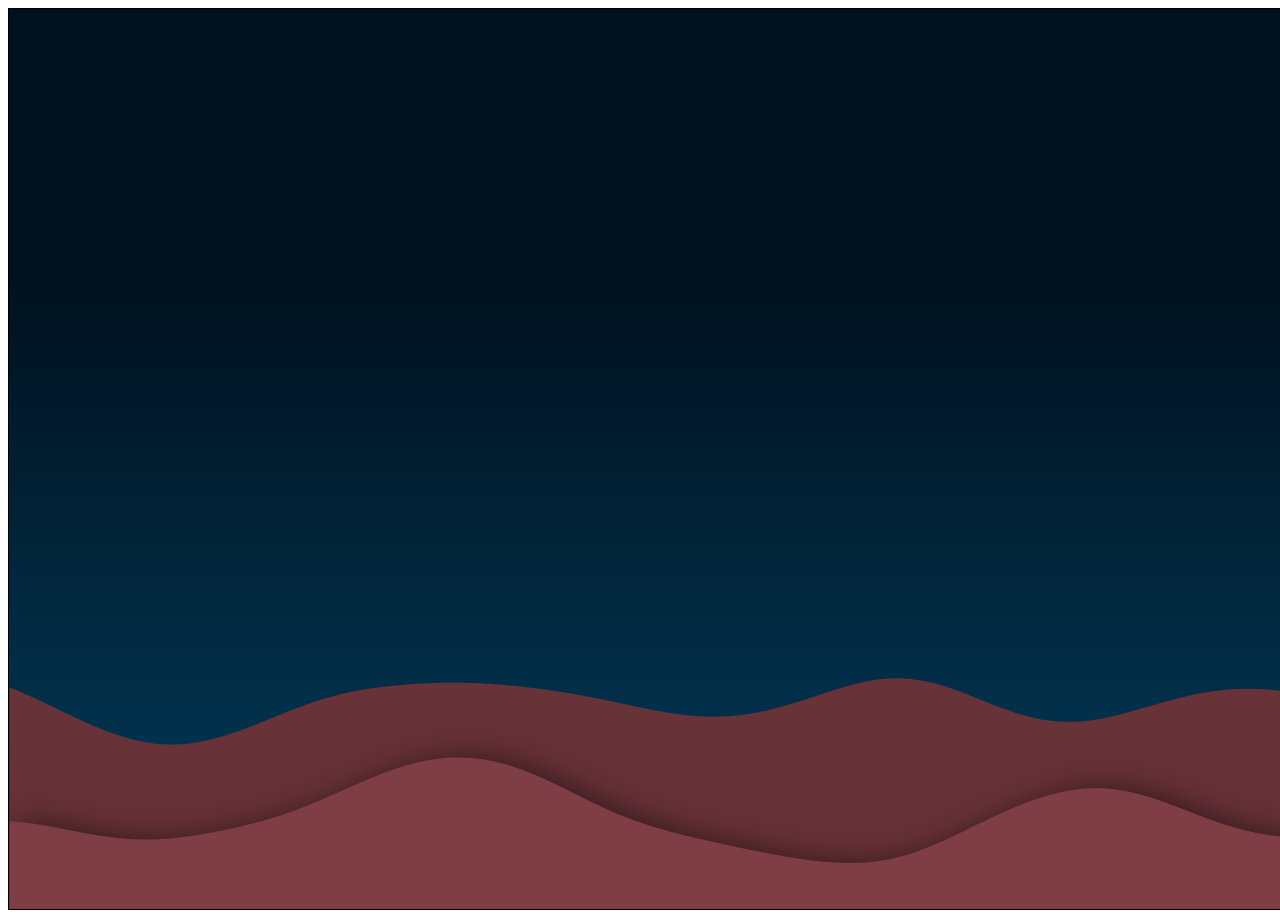
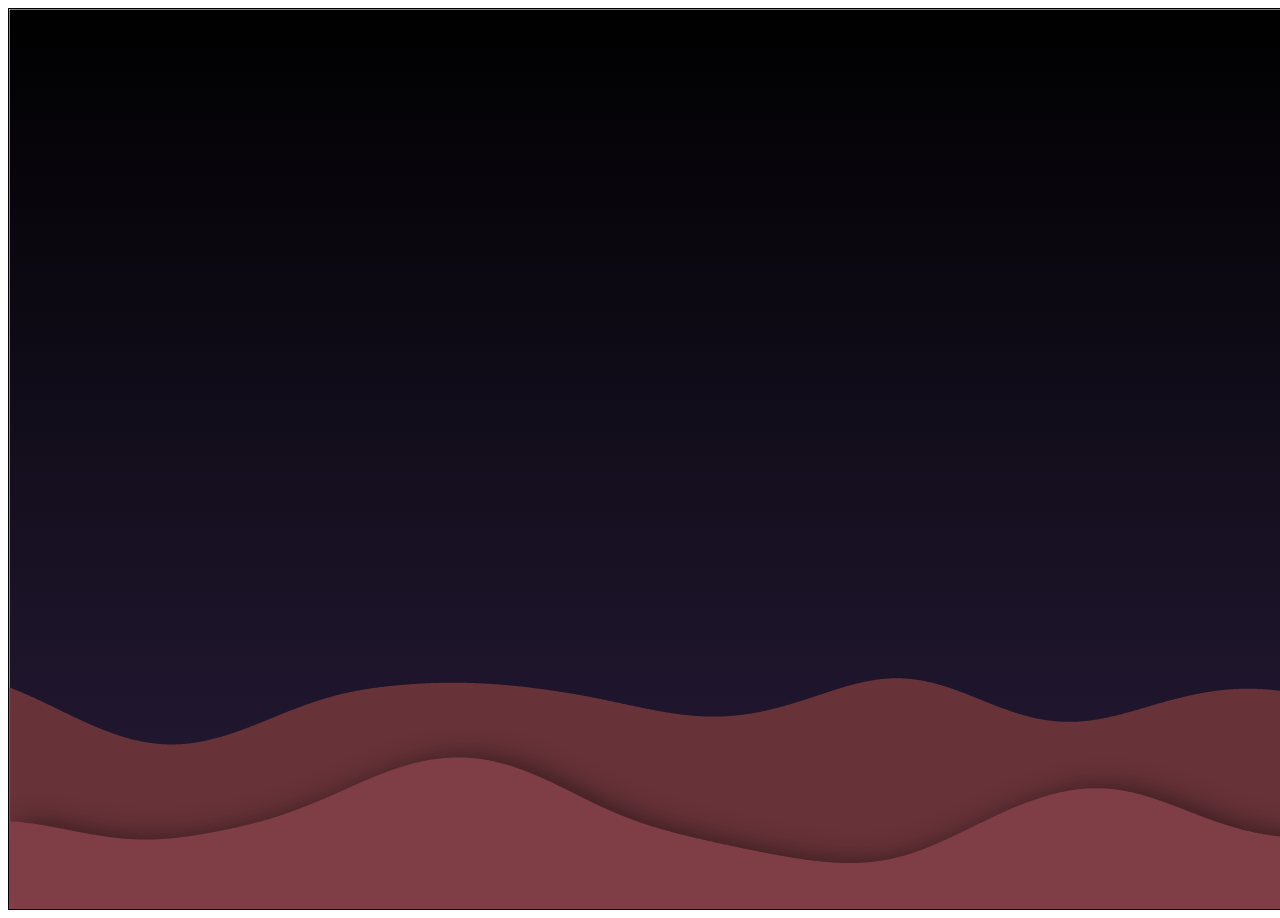
Before and after one commit to ghrlee/landscapes, a plain HTML site: page index.html in a window 1280 px wide. Shown: the top 918 px of the page. Drawn offline with Linux system fonts and the light colour scheme.

Commit message:
add primary color as sky

```diff
--- a/index.html
+++ b/index.html
@@ -4,6 +4,8 @@
 
 <script type="text/javascript" src="./lib/simplex-noise.js"></script>
 <script type="text/javascript" src="./scripts/color.js"></script>
+<script type="text/javascript" src="./scripts/sky.js"></script>
+
 
 <script type="text/javascript">
 
@@ -93,7 +95,7 @@
 
   var colorPalette = colorPalette(35, 30, 1);
   var hillColor = colorPalette[1];
-  // drawSky()
+  var skyColor = colorPalette[0]
 
   var hillParams = {
     axis: 700,
@@ -104,6 +106,7 @@
     times: 2
   }
 
+  drawSky(skyColor)
   drawAllHills(hillParams)
 
 </script>
--- a/scripts/sky.js
+++ b/scripts/sky.js
@@ -44,3 +44,14 @@
 //     }
 //     ctx.globalAlpha = 1.0;
 // }
+
+function drawSky(skyColor) {
+  console.log(skyColor)
+  hue = skyColor.color
+  shadow = skyColor.shadow
+  var my_gradient = ctx.createLinearGradient(0, 0, 0, 1600);
+  my_gradient.addColorStop(0, "black");
+  my_gradient.addColorStop(1, hue);
+  ctx.fillStyle = my_gradient;
+  ctx.fillRect(0, 0, CANVAS_WIDTH, CANVAS_HEIGHT);
+}
--- a/styles/style.css
+++ b/styles/style.css
@@ -1,7 +1,7 @@
-#canvas {
+/* #canvas {
   background: -webkit-linear-gradient(#00111e 30%, #033d5e);
   background: -moz-linear-gradient(#00111e 30%, #033d5e);
   background: -o-linear-gradient(#00111e 30%, #033d5e);
   background: linear-gradient(#00111e 30%, #033d5e);
   overflow: hidden;
-}
+} */
```
